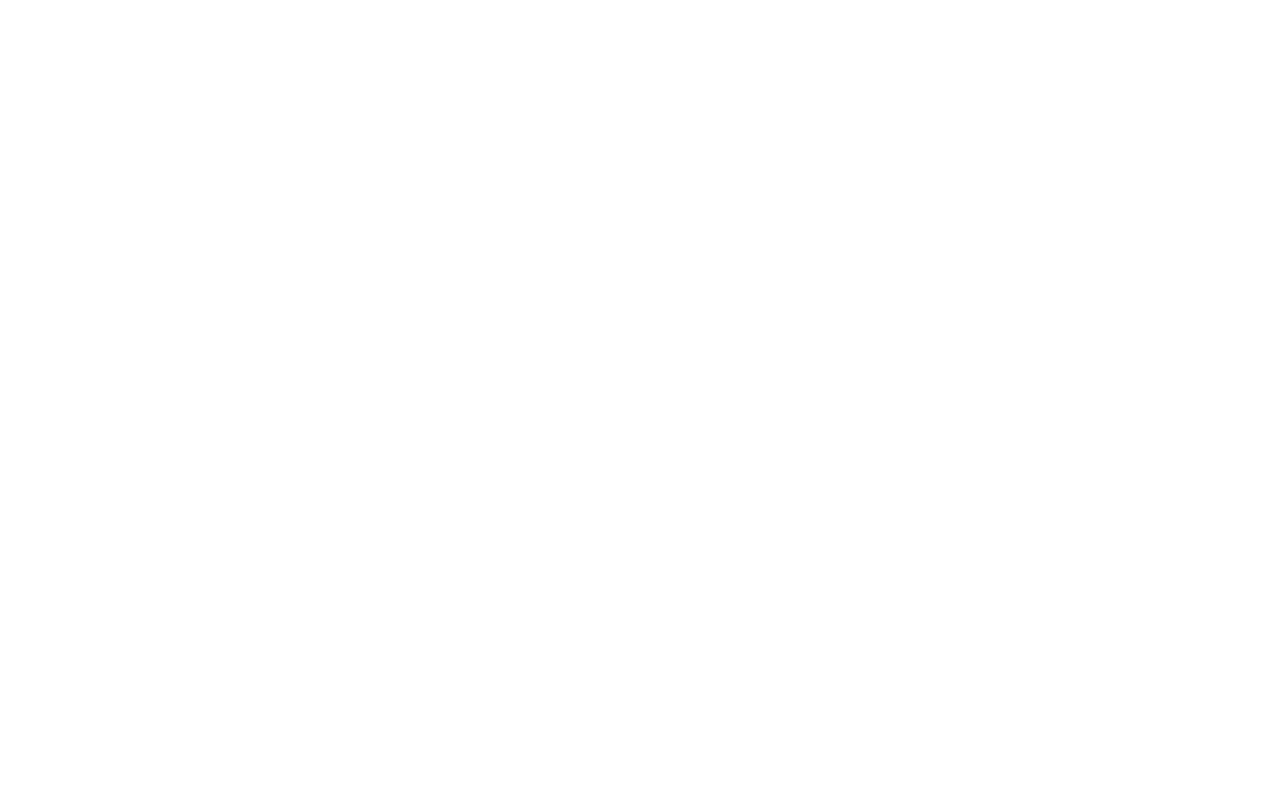
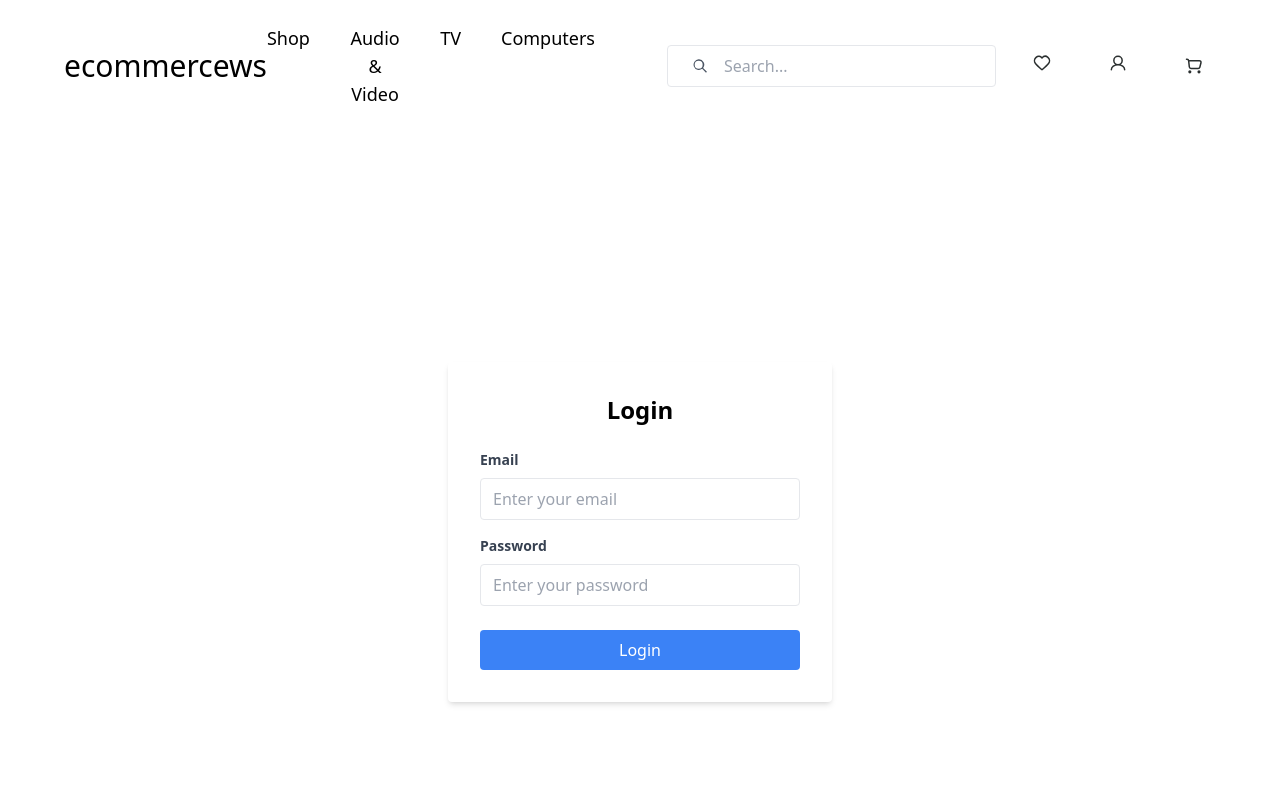
Before and after one commit to asif-kamal/ecommercews-frontend, a React (Create React App) app: page /login in a window 1280 px wide. Before the commit this address had no page. Shown: the top 800 px of the page. Built offline with nearby package versions, Linux system fonts and the light colour scheme.

Commit message:
added login page when accessing user account details

```diff
--- a/package.json
+++ b/package.json
@@ -4,6 +4,7 @@
   "private": true,
   "dependencies": {
     "@radix-ui/react-slot": "^1.1.0",
+    "@reduxjs/toolkit": "^1.9.7",
     "@testing-library/jest-dom": "^5.17.0",
     "@testing-library/react": "^13.4.0",
     "@testing-library/user-event": "^13.5.0",
@@ -13,6 +14,7 @@
     "lucide-react": "^0.454.0",
     "react": "^18.3.1",
     "react-dom": "^18.3.1",
+    "react-redux": "^8.1.3",
     "react-router-dom": "^6.27.0",
     "react-scripts": "5.0.1",
     "tailwind-merge": "^2.5.4",
--- a/src/App.js
+++ b/src/App.js
@@ -5,9 +5,13 @@
 import SearchResults from './components/search/SearchResults';  // Import SearchResults component
 import ShopDisplay from './components/shop/ShopDisplay';
 import UserProfile from './components/user/UserProfile';
+import Login from './components/pages/Login';
+import { Provider } from 'react-redux';
+import store from './store';
 
 function App() {
   return (
+    <Provider store={store}>
       <Routes>
         <Route path="/" element={<Layout />}>
           <Route index element={<ElectronicsDisplay />} />
@@ -15,11 +19,13 @@
           <Route path="shop" element={<ShopDisplay />} />
           <Route path="cart-items" element={<CartItems />} />
           <Route path="account" element={<UserProfile />} />
+          <Route path="login" element={<Login />} />
           <Route path="computers" element={<ElectronicsDisplay />} />
           <Route path="tv" element={<ElectronicsDisplay />} />
           <Route path="audiovideo" element={<ElectronicsDisplay />} />
         </Route>
       </Routes>
+    </Provider>
   );
 }
 
--- /dev/null
+++ b/src/api/authentication.js
@@ -0,0 +1,24 @@
+import axios from 'axios';
+
+const API_BASE_URL = 'http://localhost:8080/api';
+
+export const loginAPI = async (credentials) => {
+  try {
+    const response = await axios.post(`${API_BASE_URL}/auth/login`, {
+      username: credentials.userName,
+      password: credentials.password
+    });
+    return response.data;
+  } catch (error) {
+    throw error;
+  }
+};
+
+export const registerAPI = async (userData) => {
+  try {
+    const response = await axios.post(`${API_BASE_URL}/auth/register`, userData);
+    return response.data;
+  } catch (error) {
+    throw error;
+  }
+};
--- /dev/null
+++ b/src/components/Buttons/GoogleSignIn.jsx
@@ -0,0 +1,38 @@
+import React from "react";
+
+const GoogleSignIn = () => {
+  const handleGoogleSignIn = () => {
+    // Placeholder for Google Sign-In functionality
+    console.log("Google Sign-In clicked");
+    alert("Google Sign-In not implemented yet");
+  };
+
+  return (
+    <button
+      onClick={handleGoogleSignIn}
+      className="w-full h-[48px] border border-gray-400 rounded-lg flex items-center justify-center gap-2 hover:bg-gray-50"
+    >
+      <svg className="w-5 h-5" viewBox="0 0 24 24">
+        <path
+          fill="#4285F4"
+          d="M22.56 12.25c0-.78-.07-1.53-.2-2.25H12v4.26h5.92c-.26 1.37-1.04 2.53-2.21 3.31v2.77h3.57c2.08-1.92 3.28-4.74 3.28-8.09z"
+        />
+        <path
+          fill="#34A853"
+          d="M12 23c2.97 0 5.46-.98 7.28-2.66l-3.57-2.77c-.98.66-2.23 1.06-3.71 1.06-2.86 0-5.29-1.93-6.16-4.53H2.18v2.84C3.99 20.53 7.7 23 12 23z"
+        />
+        <path
+          fill="#FBBC05"
+          d="M5.84 14.09c-.22-.66-.35-1.36-.35-2.09s.13-1.43.35-2.09V7.07H2.18C1.43 8.55 1 10.22 1 12s.43 3.45 1.18 4.93l2.85-2.22.81-.62z"
+        />
+        <path
+          fill="#EA4335"
+          d="M12 5.38c1.62 0 3.06.56 4.21 1.64l3.15-3.15C17.45 2.09 14.97 1 12 1 7.7 1 3.99 3.47 2.18 7.07l3.66 2.84c.87-2.6 3.3-4.53 6.16-4.53z"
+        />
+      </svg>
+      Continue with Google
+    </button>
+  );
+};
+
+export default GoogleSignIn;
--- a/src/components/electronics/ElectronicsDisplay.jsx
+++ b/src/components/electronics/ElectronicsDisplay.jsx
@@ -21,13 +21,16 @@
     const fetchElectronics = async () => {
       try {
         setLoading(true);
+        console.log('Fetching electronics from:', `http://localhost:8080/api/electronics?page=${currentPage}&size=${PAGE_SIZE}`);
         const response = await axios.get(
           `http://localhost:8080/api/electronics?page=${currentPage}&size=${PAGE_SIZE}`
         );
+        console.log('Response received:', response.data);
         setElectronics(response.data.content);
         setTotalPages(response.data.totalPages);
         setTotalItems(response.data.totalElements);
       } catch (err) {
+        console.error('Error fetching electronics:', err);
         setError(err.message);
       } finally {
         setLoading(false);
--- a/src/components/layout/NavBar.jsx
+++ b/src/components/layout/NavBar.jsx
@@ -3,6 +3,7 @@
 import AccountIcon from "../common/AccountIcon";
 import CartIcon from "../common/CartIcon";
 import { Link, useNavigate } from "react-router-dom";
+import { isAuthenticated } from "../../utils/jwt-helper";
 
 const Navbar = () => {
   const [searchQuery, setSearchQuery] = useState("");
@@ -14,6 +15,14 @@
       if (searchQuery.trim()) {
         navigate(`/search?q=${encodeURIComponent(searchQuery.trim())}`);
       }
+    }
+  };
+
+  const handleAccountClick = () => {
+    if (isAuthenticated()) {
+      navigate("/account");
+    } else {
+      navigate("/login");
     }
   };
 
@@ -110,9 +119,9 @@
             </button>
           </li>
           <li>
-            <Link to="/account">
+            <button onClick={handleAccountClick}>
               <AccountIcon />
-            </Link>
+            </button>
           </li>
           <li>
             <Link to="/cart-items">
--- /dev/null
+++ b/src/components/pages/Login.jsx
@@ -0,0 +1,41 @@
+import React from "react";
+
+const Login = () => {
+  return (
+    <div className="flex items-center justify-center min-h-screen">
+      <div className="bg-white p-8 rounded shadow-md w-96">
+        <h2 className="text-2xl font-bold mb-6 text-center">Login</h2>
+        <form>
+          <div className="mb-4">
+            <label className="block text-gray-700 text-sm font-bold mb-2">
+              Email
+            </label>
+            <input
+              type="email"
+              className="w-full px-3 py-2 border rounded focus:outline-none focus:border-blue-500"
+              placeholder="Enter your email"
+            />
+          </div>
+          <div className="mb-6">
+            <label className="block text-gray-700 text-sm font-bold mb-2">
+              Password
+            </label>
+            <input
+              type="password"
+              className="w-full px-3 py-2 border rounded focus:outline-none focus:border-blue-500"
+              placeholder="Enter your password"
+            />
+          </div>
+          <button
+            type="submit"
+            className="w-full bg-blue-500 text-white py-2 px-4 rounded hover:bg-blue-600"
+          >
+            Login
+          </button>
+        </form>
+      </div>
+    </div>
+  );
+};
+
+export default Login;
--- /dev/null
+++ b/src/store/features/common.js
@@ -0,0 +1,19 @@
+import { createSlice } from '@reduxjs/toolkit'
+
+const initialState = {
+  loading: false,
+}
+
+export const commonSlice = createSlice({
+  name: 'common',
+  initialState,
+  reducers: {
+    setLoading: (state, action) => {
+      state.loading = action.payload
+    },
+  },
+})
+
+export const { setLoading } = commonSlice.actions
+
+export default commonSlice.reducer
--- /dev/null
+++ b/src/store/index.js
@@ -0,0 +1,10 @@
+import { configureStore } from '@reduxjs/toolkit'
+import commonReducer from './features/common'
+
+export const store = configureStore({
+  reducer: {
+    common: commonReducer,
+  },
+})
+
+export default store
--- /dev/null
+++ b/src/utils/jwt-helper.js
@@ -0,0 +1,46 @@
+const TOKEN_KEY = 'auth_token';
+
+export const saveToken = (token) => {
+  localStorage.setItem(TOKEN_KEY, token);
+};
+
+export const getToken = () => {
+  return localStorage.getItem(TOKEN_KEY);
+};
+
+export const removeToken = () => {
+  localStorage.removeItem(TOKEN_KEY);
+};
+
+export const isAuthenticated = () => {
+  const token = getToken();
+  if (!token) return false;
+
+  try {
+    // Basic token validation - check if it's not expired
+    const payload = JSON.parse(atob(token.split('.')[1]));
+    const currentTime = Date.now() / 1000;
+    return payload.exp > currentTime;
+  } catch (error) {
+    console.error('Error validating token:', error);
+    return false;
+  }
+};
+
+export const getUserFromToken = () => {
+  const token = getToken();
+  if (!token) return null;
+
+  try {
+    const payload = JSON.parse(atob(token.split('.')[1]));
+    return {
+      id: payload.sub,
+      email: payload.email,
+      name: payload.name,
+      // Add other user properties as needed
+    };
+  } catch (error) {
+    console.error('Error parsing token:', error);
+    return null;
+  }
+};
```
Also changed, not shown: 1 other file (tests, documents, lock files or other folders). Lines whose indentation alone changed are shown as unchanged.
